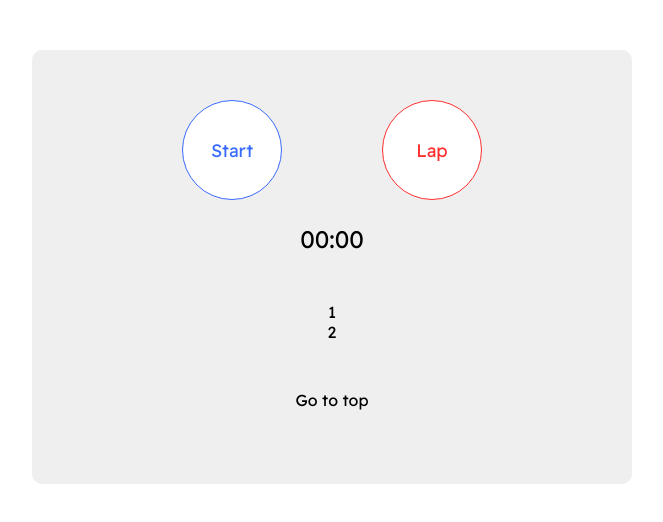
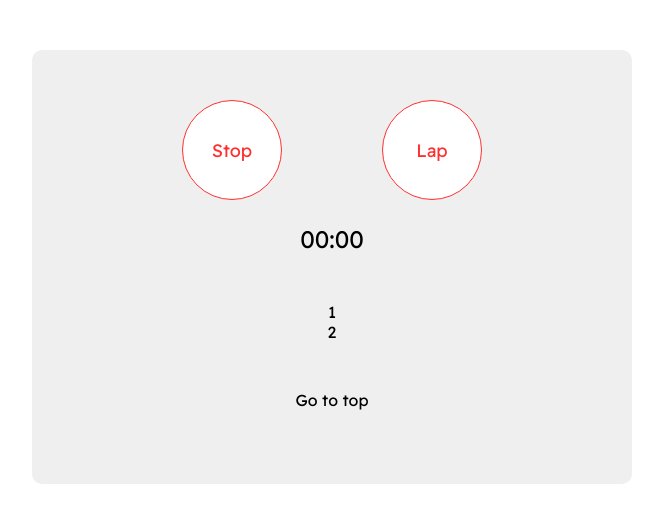
Before and after one commit to Laurel-Jasper/Stopwatch, a website: page index.html in a window 1280 px wide. Both pictures are taken after a click on the button "Start". Shown: the whole page, without its empty margins (308-971 px from the left). Drawn offline with Linux system fonts and the light colour scheme.

Commit message:
Add scripts to multiple-button

```diff
--- a/index.html
+++ b/index.html
@@ -30,9 +30,9 @@
             2) when reset button is hit it sends us to the beginning
         -->
 
-        <button class="start-button default-button">Start</button>
+        <button id="multiple-button" class="default-button">Start</button>
 
-        <button class="stop-button default-button">Stop</button>
+        <!-- <button id="stop-button" class="default-button">Stop</button> -->
 
         <button class="lap-button default-button">Lap</button>
 
@@ -49,3 +49,5 @@
     </div>
   </body>
 </html>
+
+<script src="scripts/index.js"></script>
--- /dev/null
+++ b/scripts/index.js
@@ -0,0 +1,19 @@
+const buttonSwitch = document.getElementById("multiple-button");
+// const stopButton = document.getElementById("stop-button");
+
+buttonSwitch.addEventListener("click", updateButton);
+
+function updateButton() {
+    if (buttonSwitch.textContent === "Start") {
+        buttonSwitch.textContent = "Stop";
+        buttonSwitch.style.color = "rgb(255, 47, 47)";
+        buttonSwitch.style.border = "rgb(255, 47, 47) solid 1px";
+        buttonSwitch.style.color = "rgb(255, 47, 47)";
+    } else if (buttonSwitch.textContent === "Stop") {
+        buttonSwitch.textContent = "Start";
+        buttonSwitch.style.color = "rgb(57, 106, 255)";
+        buttonSwitch.style.border = "rgb(57, 106, 255) solid 1px";
+    }
+    // buttonSwitch.style.display = 'none';
+    // stopButton.style.display = 'block';
+}
--- a/styles/styles.css
+++ b/styles/styles.css
@@ -47,16 +47,16 @@ body {
   cursor: pointer;
 }
 
-.start-button {
+#multiple-button {
   border: rgb(57, 106, 255) solid 1px;
   color: rgb(57, 106, 255);
 }
 
-.stop-button {
+/* #stop-button {
   border: rgb(255, 47, 47) solid 1px;
   color: rgb(255, 47, 47);
   display: none;
-}
+} */
 
 .lap-button {
   border: rgb(255, 47, 47) solid 1px;
```
Also changed, not shown: package.json (added, +19 -0 lines).
